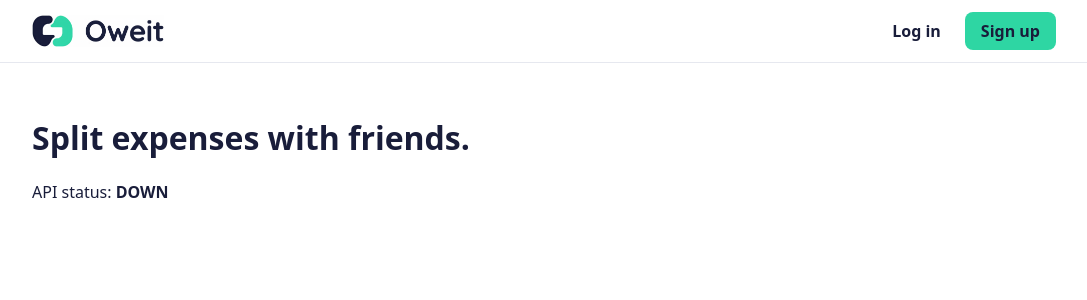
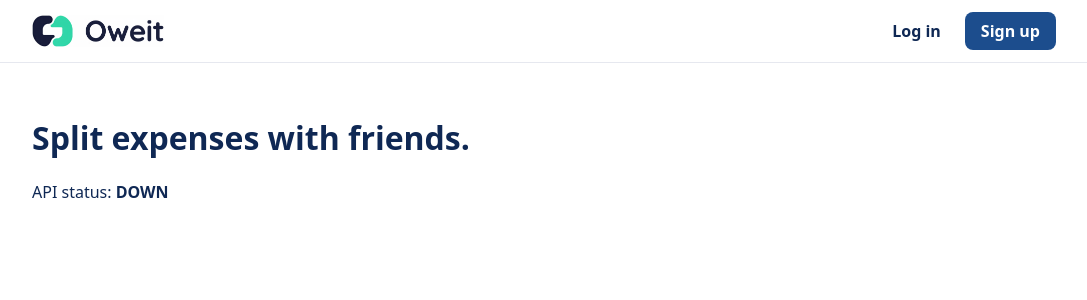
Before and after one commit to virajbhingradiya/OweIt, a React (Vite) app in the folder frontend/: page / in a window 1280 px wide. Shown: the top 300 px of the page, without its empty margins (96-1183 px from the left). Built offline with nearby package versions, Linux system fonts and the light colour scheme; no server answers.

Commit message:
Use project color palette for navbar

```diff
--- a/frontend/src/index.css
+++ b/frontend/src/index.css
@@ -1,7 +1,9 @@
 :root {
-  /* Brand colors, taken from the logo. */
-  --navy: #191d3a;
-  --green: #2ed6a3;
+  /* Palette: https://colorhunt.co/palette/0f28541c4d8d4988c4bde8f5 */
+  --navy: #0f2854;
+  --blue: #1c4d8d;
+  --sky: #4988c4;
+  --ice: #bde8f5;
   --border: #e6e8ef;
 
   font-family: system-ui, sans-serif;
@@ -61,7 +63,7 @@ main {
 }
 
 .btn:focus-visible {
-  outline: 2px solid var(--navy);
+  outline: 2px solid var(--sky);
   outline-offset: 2px;
 }
 
@@ -70,14 +72,14 @@ main {
 }
 
 .btn-ghost:hover {
-  background: #f2f3f7;
+  background: var(--ice);
 }
 
 .btn-primary {
-  background: var(--green);
-  color: var(--navy);
+  background: var(--blue);
+  color: #fff;
 }
 
 .btn-primary:hover {
-  filter: brightness(0.95);
+  background: var(--navy);
 }
```
